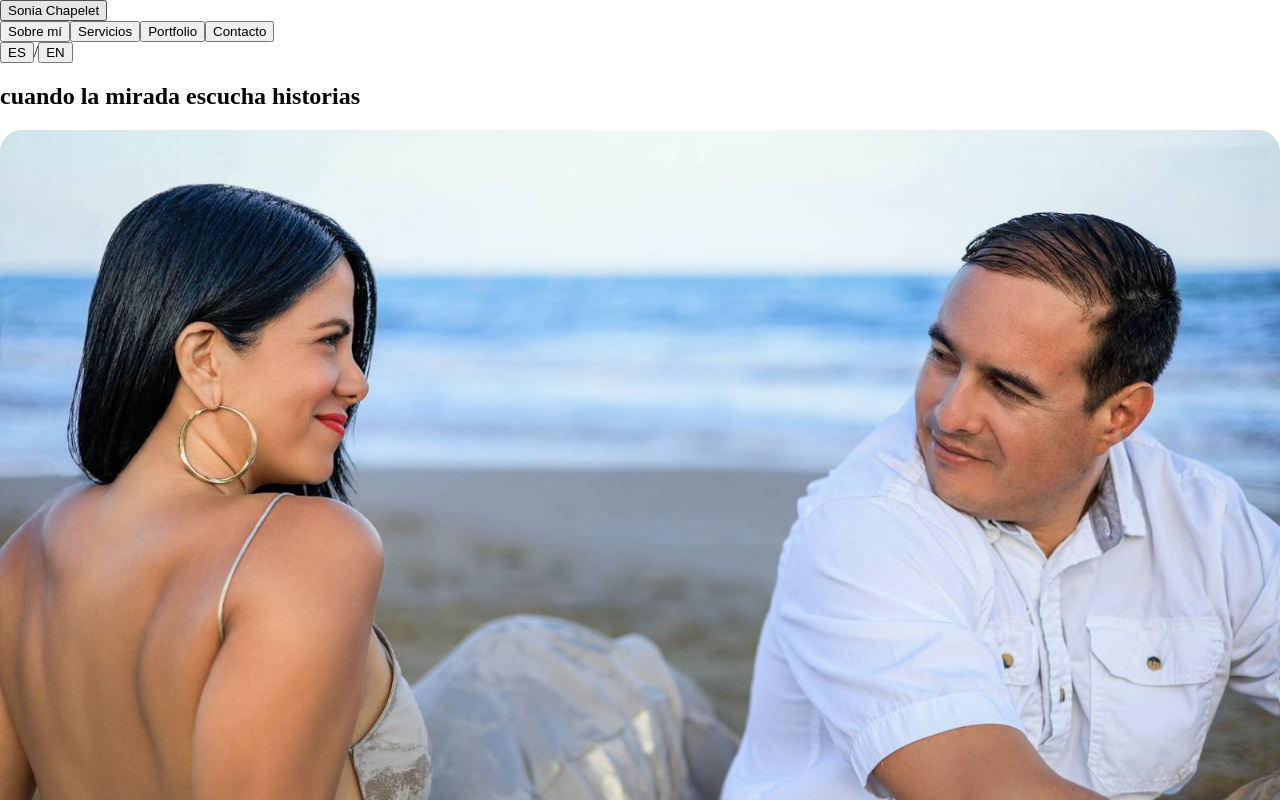
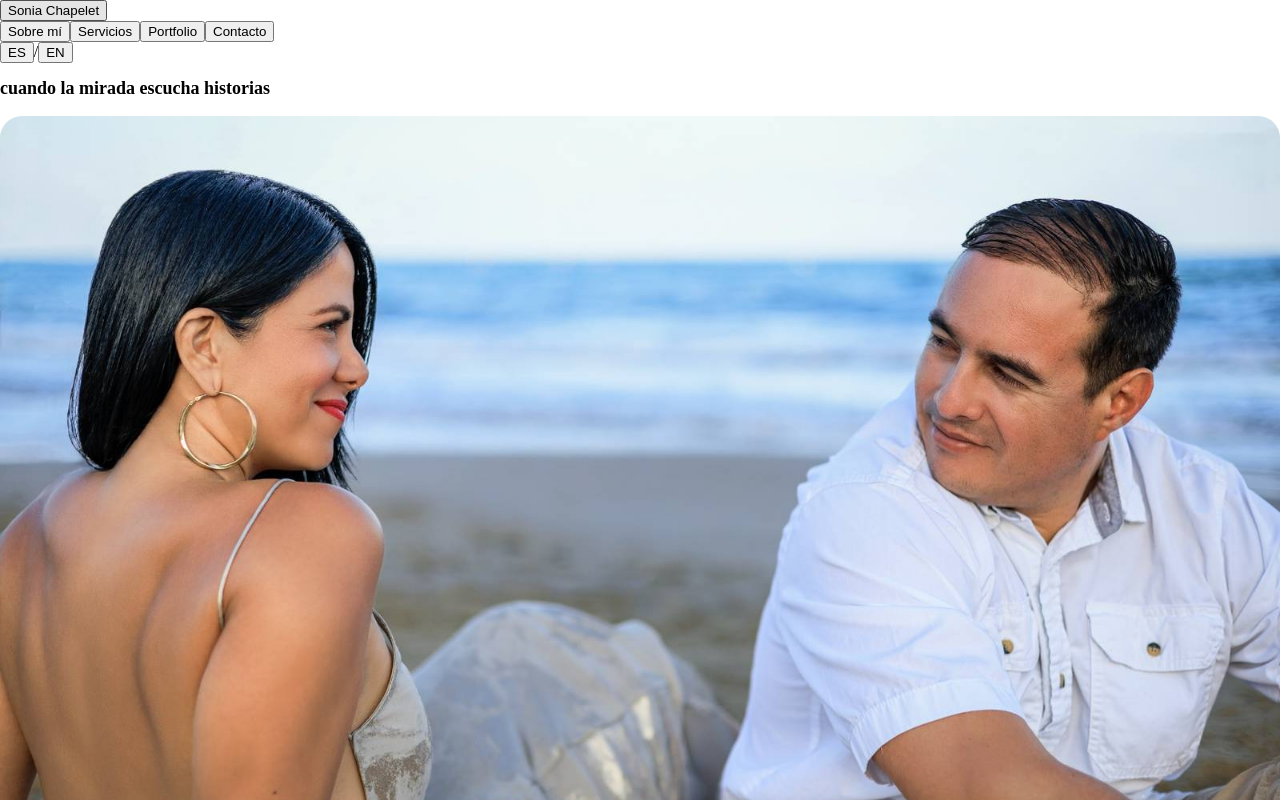
Before and after one commit to soniachapelet-netizen/sonia-chapelet-web-vwuw, a React (Vite) app: page / in a window 1280 px wide. Shown: the top 800 px of the page. Built offline with nearby package versions, Linux system fonts and the light colour scheme.

Commit message:
Ajuste hero: reducción gap header-hero y tamaño hero quote

```diff
--- a/src/App.css
+++ b/src/App.css
@@ -1,7 +1,7 @@
 .home-shell,
 .page-shell {
   min-height: 100vh;
-  padding-top: var(--header-height);
+  padding-top: calc(var(--header-height) - 20px);
 }
 
 .home-view {
@@ -27,4 +27,8 @@
   object-fit: contain;
   object-position: center;
   border-radius: 22px;
+}.hero-top {
+  margin-bottom: 2px;
+}.hero-quote {
+  font-size: 18px;
 }
```
